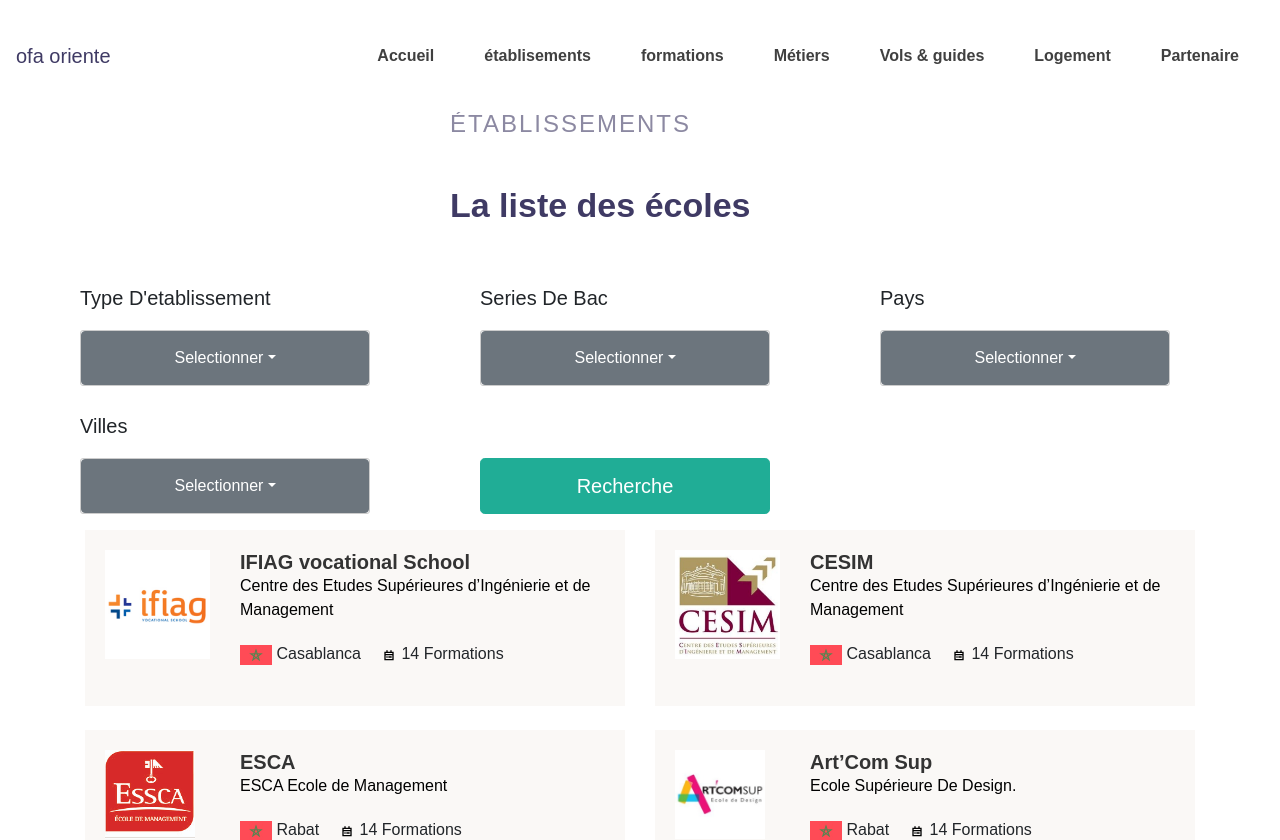
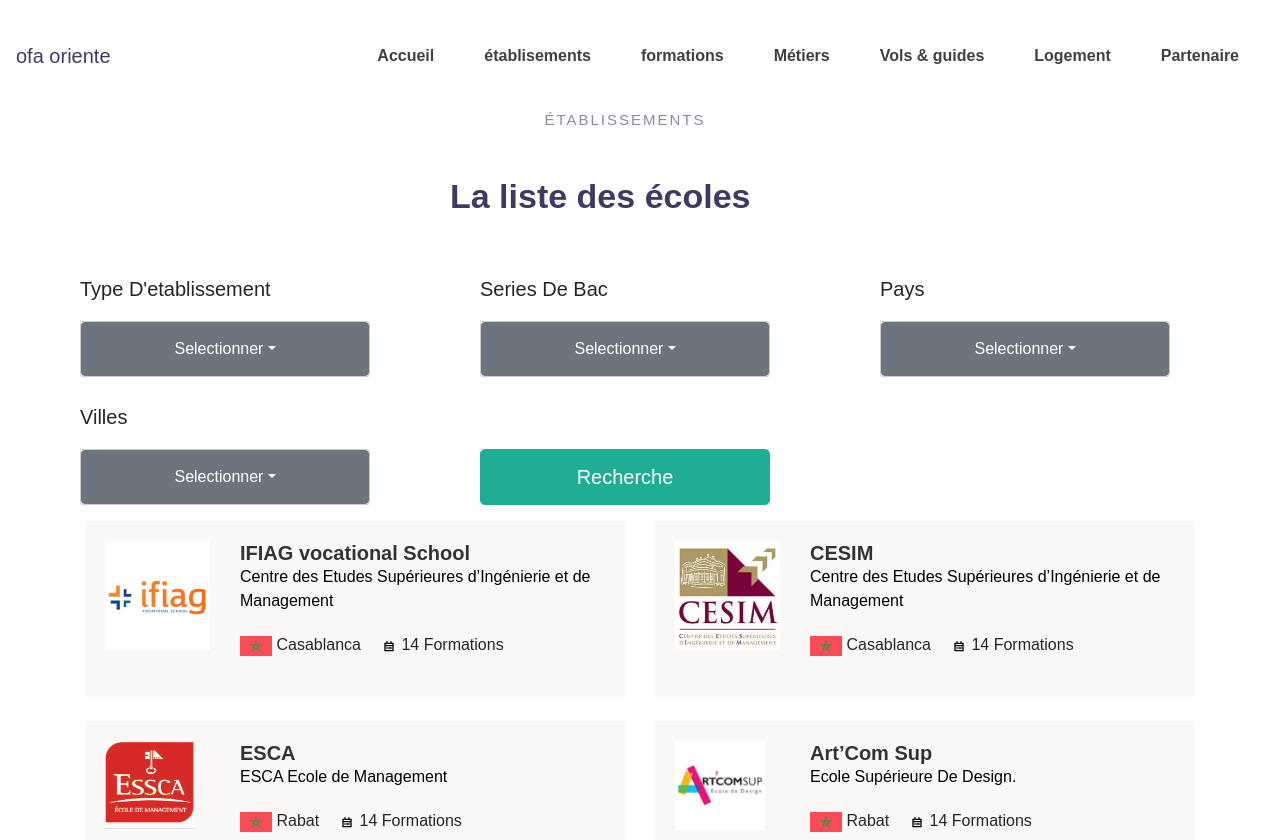
Before and after one commit to KurtMoucketou/virtual, a Next.js app: page /etablissement in a window 1280 px wide. Shown: the top 840 px of the page. Built offline with nearby package versions, Linux system fonts and the light colour scheme; a web font is replaced by a local one.

Commit message:
Commit__n+1

```diff
--- a/components/shared/ContactForm/contactForm.stc.js
+++ b/components/shared/ContactForm/contactForm.stc.js
@@ -10,6 +10,10 @@
         flex-wrap: wrap;
         margin-right: -15px;
         margin-left: -15px;
+    }
+
+    .header__form{
+        display: block;
     }
 
     FormGroup{
@@ -49,5 +53,9 @@
         background-color: #f5f5f5;
     }
 
+    .sousTitle__formContact{
+        margin-right: 40px;
+    }
+
 `
 export default ContactFormStc;
--- a/components/shared/ContactForm/index.js
+++ b/components/shared/ContactForm/index.js
@@ -32,7 +32,7 @@
           </Col>
 
           <Col lg="4" className="header__form">
-          <SousTitle text__transform="uppercase" font__weight="500" color="#8c89a2" texte="ÉTABLISSEMENTS" className="mb-0" /><br></br>
+          <SousTitle text__transform="uppercase" font__weight="500" text__align="center" color="#8c89a2" texte="ÉTABlISSEMENTS" className="sousTitle__formContact mb-0" /><br></br>
             <Titre couleur="#3f3a64" poid_font="700" taille="34px" texte="La liste des écoles" />
           </Col>
 
--- a/components/shared/SousTitle/SousTitle.stc.js
+++ b/components/shared/SousTitle/SousTitle.stc.js
@@ -3,10 +3,11 @@
 export const SousTitleStc = styled.h4`
     padding-bottom: 15px;
     position: relative;
-    font-size: 15px${props => props.font__size || "15px"};
+    font-size: ${props => props.font__size || "15px"};
     font-weight: ${props => props.font__weight || "500"};
     line-height: 1;
     display: block;
+    text-align: ${props => props.text__align || "center"};
     margin-bottom: 10px;
     letter-spacing: 2px;
     text-transform: ${props => props.text__transform || "uppercase"};
--- a/components/shared/SousTitle/index.js
+++ b/components/shared/SousTitle/index.js
@@ -1,11 +1,12 @@
 import React from 'react';
 import { SousTitleStc } from "./SousTitle.stc";
 const SousTitle = (props) => {
-  const { texte, color, text__transform, font__size, font__weight } = props;
+  const { texte, color, text__transform, font__size, font__weight, text__align } = props;
   return <SousTitleStc
           text-transform={text__transform}
           font-size={font__size}
           font-weight={font__weight}
+          text-align={text__align}
           color={color}>{texte}
         </SousTitleStc>;
 };
```
